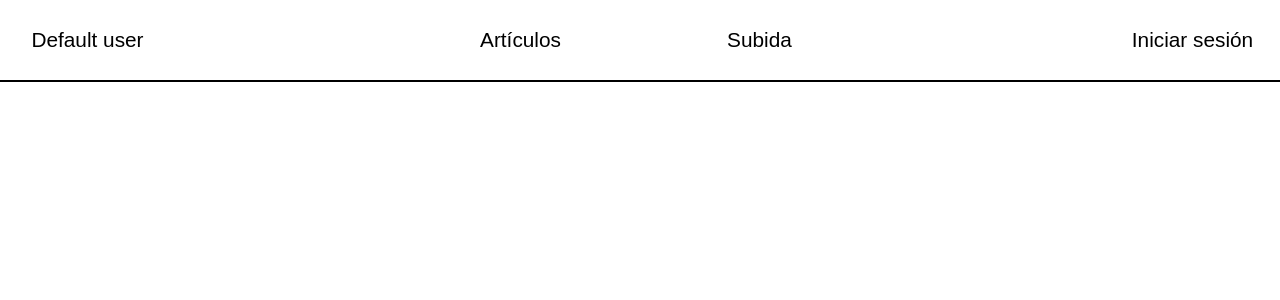
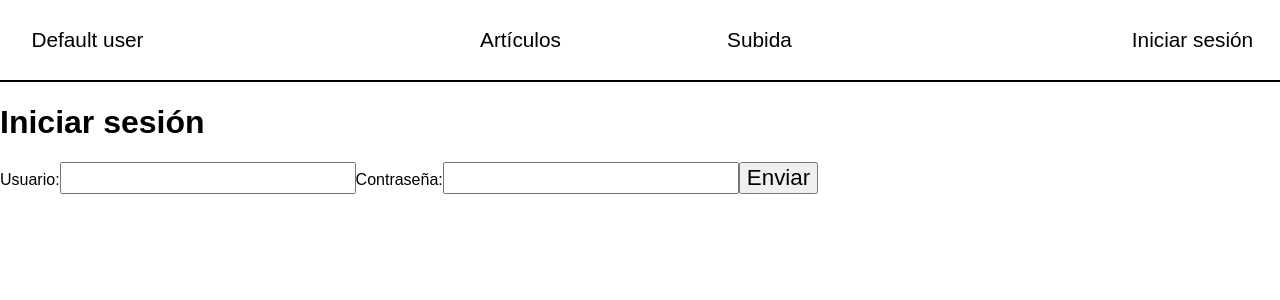
Before and after one commit to ErickAC12/administrador-descuentos, a React (Vite) app in the folder frontend/: page /login in a window 1280 px wide. Shown: the top 300 px of the page. Built offline with nearby package versions, Linux system fonts and the light colour scheme.

Commit message:
estructura login

```diff
--- a/frontend/src/App.tsx
+++ b/frontend/src/App.tsx
@@ -2,6 +2,7 @@ import { BrowserRouter as Router, Route, Routes } from "react-router-dom";
 import Navbar from "./components/Navbar";
 import Articulos from "./pages/Articulos";
 import Subida from "./pages/Subida";
+import Login from "./pages/Login";
 import './App.css'
 
 function App() {
@@ -12,6 +13,7 @@ function App() {
       <Routes>
         <Route path="/" element={<Articulos />} />
         <Route path="/subida" element={<Subida />} />
+        <Route path="/login" element={<Login />} />
       </Routes>
     </Router>
   )
--- /dev/null
+++ b/frontend/src/pages/Login.tsx
@@ -0,0 +1,27 @@
+import React, { useState } from 'react'
+
+const Login: React.FC = () => {
+  const { formData, setFormData } = useState()
+  const handleSubmit = async (e: React.FormEvent<HTMLFormElement>) => {
+
+  }
+
+  return (
+    <div id='login-page'>
+      <h1>Iniciar sesión</h1>
+      <form onSubmit={handleSubmit}>
+        <label htmlFor="usuario">Usuario:</label>
+        <input type="text"
+               id="usuario"
+               required/>
+        <label htmlFor="contraseña">Contraseña:</label>
+        <input type="password"
+               id="contraseña"
+               required/>
+        <input type="submit" value="Enviar" />
+      </form>
+    </div>
+  )
+}
+
+export default Login
```
